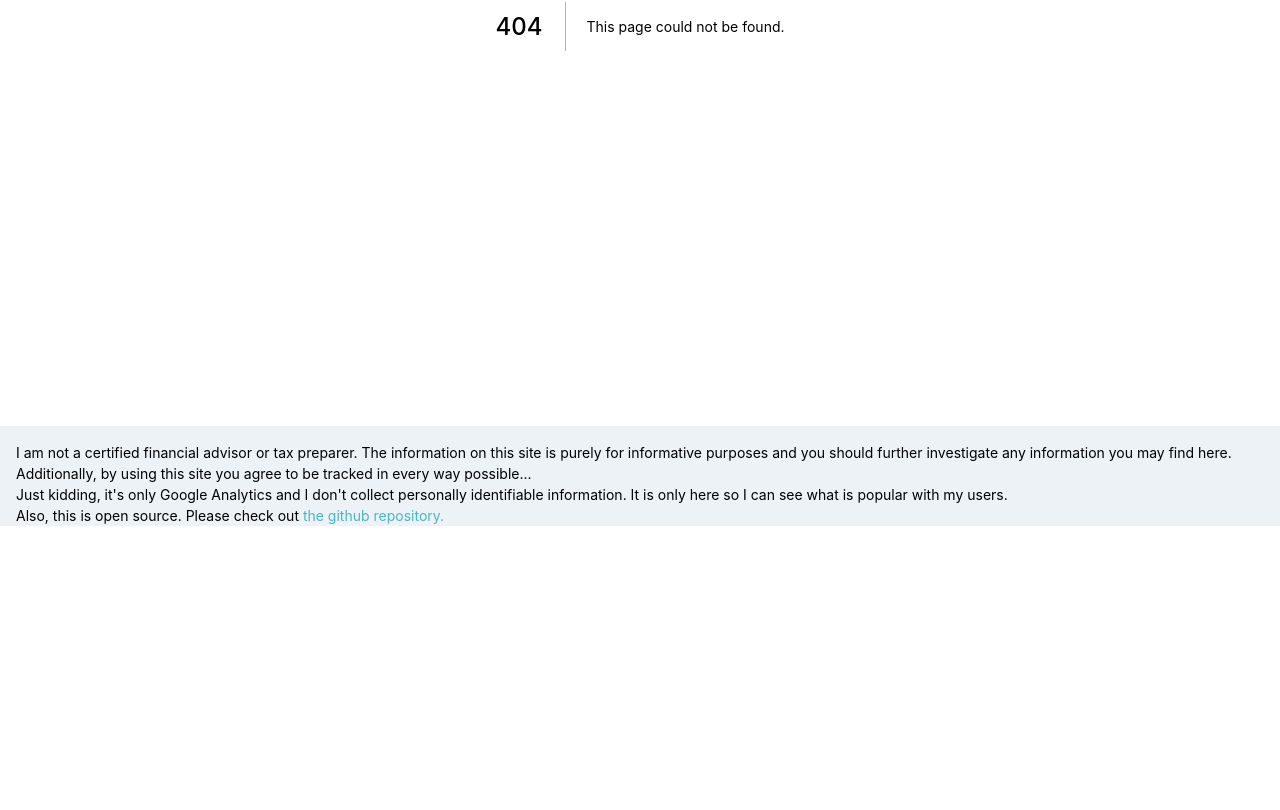
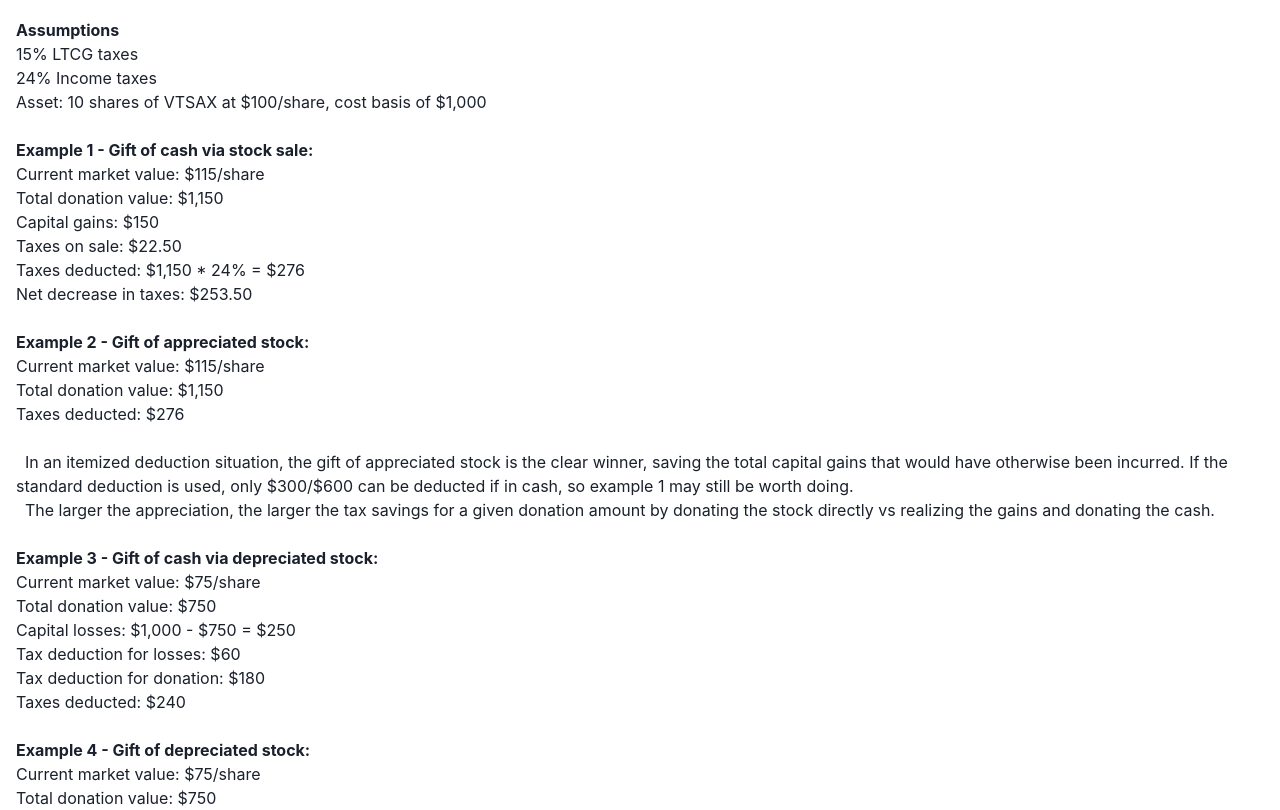
Before and after one commit to m3fawner/ssr-study, a Next.js app: page /taxation/donations in a window 1280 px wide. Before the commit this address had no page. Shown: the part 430-1240 px from the top of the page. Before the commit the page ends 956 px from the top, so only its background shows below. Built offline with nearby package versions, Linux system fonts and the light colour scheme.

Commit message:
feat(donations)

```diff
--- /dev/null
+++ b/markdown/donations.md
@@ -0,0 +1,105 @@
+#### Donations
+- [Donations](#donations)
+  - [Donations of appreciated assets](#donations-of-appreciated-assets)
+  - [Donor advised fund](#donor-advised-fund)
+
+&nbsp;
+
+  Donations can be used to lower taxable income. For those who itemize their taxes, donations are less restricted and can be up to 100% of your AGI, if donated in cash. These donations can include cash, physical donations (i.e. Goodwill), certain expenses can be deducted in service of a charity, and assets.
+
+  Under the CARES act, $300 if filing single, or $600 if married filing jointly, can be donated as cash and be deducted without needing to itemize.
+
+&nbsp;
+
+##### Donations of appreciated assets
+
+&nbsp;
+
+  A compelling way of donating to charity is via appreciated assets. This is easier to convey via examples rather than a block of text. At a high level, charities are tax exempt and, as a result, do not incur taxes on [capital gains](/taxation/capital-gains). What this allows you, as a donor, to do, is to have a tax exempt entity sell the asset for market value, without incurring capital gains taxes.
+
+&nbsp;
+
+**Assumptions**
+15% LTCG taxes
+24% Income taxes
+Asset: 10 shares of VTSAX at $100/share, cost basis of $1,000
+
+&nbsp;
+
+**Example 1 - Gift of cash via stock sale:**
+Current market value: $115/share
+Total donation value: $1,150
+Capital gains: $150
+Taxes on sale: $22.50
+Taxes deducted: $1,150 * 24% = $276
+Net decrease in taxes: $253.50
+
+&nbsp;
+
+**Example 2 - Gift of appreciated stock:**
+Current market value: $115/share
+Total donation value: $1,150
+Taxes deducted: $276
+
+&nbsp;
+
+  In an itemized deduction situation, the gift of appreciated stock is the clear winner, saving the total capital gains that would have otherwise been incurred. If the standard deduction is used, only $300/$600 can be deducted if in cash, so example 1 may still be worth doing.
+
+  The larger the appreciation, the larger the tax savings for a given donation amount by donating the stock directly vs realizing the gains and donating the cash.
+
+&nbsp;
+
+**Example 3 - Gift of cash via depreciated stock:**
+Current market value: $75/share
+Total donation value: $750
+Capital losses: $1,000 - $750 = $250
+Tax deduction for losses: $60
+Tax deduction for donation: $180
+Taxes deducted: $240
+
+&nbsp;
+
+**Example 4 - Gift of depreciated stock:**
+Current market value: $75/share
+Total donation value: $750
+Taxes deducted: $180
+
+&nbsp;
+
+  As you can see, donating depreciated stock does not make sense. The charity somewhat benefits from receiving cash (easier to work with, can buy into VTSAX at market value if they wanted to at that time), and you benefit from the tax deduction of the capital loss + donation.
+
+&nbsp;
+
+##### Donor advised fund
+
+&nbsp;
+
+  Donor advised funds take the concept above, but gives you the ability to control the manner in which the money is donated, when, and to whom it is donated to. These accounts generally come with a slight operating expense (Fidelity is a popular option, and charges $100 or 0.06%, whichever is greater).
+
+  Donations to this fund are immediately tax deductible under the same rules above, allowing you to get the immediate benefit of the donations, but you can still manage the funds. This gives you the ability to do some creative things like establishing a large donation as a part of your will, while getting the tax benefits of the donation while establishing the fund.
+
+  Additionally, since the fund is managed by you & your estate, it can be passed down and the terms of the donations changed based on the successor’s desire.
+
+&nbsp;
+
+**An example where this may be worthwhile:**
+
+  A family donates $1,000,000 to a donor advised fund (DAF) throughout the years. Along the way, rules are established that every dollar over $1m gets donated to Charity of Evan. Every year, approximately $10,000 gets donated in this example (with no further money needed to be donated, thanks market!).
+
+  After 10 years, there’s $1,000,000 in the DAF, and the Charity of Evan has received $100,000. Unfortunately, the donors pass away at this time, and the DAF gets inherited by their children.
+
+  However, two years after their passing, Charity of Evan makes changes that the children of the donors don’t feel aligned with the wishes of their parents. At this point, the children can redirect the donations to a different charity that does align with the original wishes.
+
+  Had a DAF not been established, it’s probable that the $1,000,000 in donations would have (maybe) gone to Charity of Evan and used to support the change in direction that didn’t align with the wishes of the parents.
+
+  Now, while this is a really contrived example, the fund allows the flexibility of establishing a long-lived & evolving donation platform. As the world changes, so do the needs of charities to address new problems, which is a huge plus of this approach!
+
+&nbsp;
+
+**Another possible benefit:**
+
+  Let’s say while I was a young investor, I invested in a really terrible fund with a horrible expense ratio of 5.5%, let’s call it EVAN. As I’ve aged, I realize EVAN being held in a brokerage account is a bad idea, because selling it would mean realizing all of its gains over the years. I want to rebalance into VTSAX, but that would mean taking a huge tax hit. I also have plans of setting aside a large amount of money to donate upon my death. I could set aside a dollar amount in my will and let those executing the will come up with it…which may mean selling EVAN and the estate needing to pay capital gains taxes.
+
+  If I establish a DAF, I can donate all of my EVAN holdings, get the tax deduction for the donation, and then also immediately sell EVAN in favor of VTSAX inside of the fund, since the DAF is tax exempt.
+
+  Since I had plans to make the donation at the time of my death anyway, the fund can now be paid out entirely to the charity at that time.
--- /dev/null
+++ b/pages/taxation/donations.jsx
@@ -0,0 +1,21 @@
+import PropTypes from 'prop-types';
+import Head from '../../src/components/Head';
+import MarkdownConverter from '../../src/components/MarkdownConverter';
+import getMarkdown from '../../markdown/getMarkdown';
+
+const Donations = ({ donations }) => (
+  <>
+    <Head title="Donations" description="Donations can help your tax liability beyond just the deduction of the donation amount." url="taxation/donations" />
+    <MarkdownConverter pt="5" markdown={donations} />
+  </>
+);
+Donations.propTypes = {
+  donations: PropTypes.string.isRequired,
+};
+
+export const getStaticProps = async () => ({
+  props: {
+    donations: await getMarkdown('donations'),
+  },
+});
+export default Donations;
--- a/src/components/Header.jsx
+++ b/src/components/Header.jsx
@@ -19,6 +19,7 @@ const ROUTE_KEYS = {
   '401K': '401K',
   ASSET_ALLOCATION: 'ASSET_ALLOCATION',
   CAPITAL_GAINS: 'CAPITAL_GAINS',
+  DONATIONS: 'DONATIONS',
   DIVERSIFICATION: 'DIVERSIFICATION',
   EQUITY_COMPENSATION: 'EQUITY_COMPENSATION',
   FSA: 'FSA',
@@ -34,6 +35,7 @@ const ROUTES = {
   [ROUTE_KEYS['401K']]: '/401k',
   [ROUTE_KEYS.ASSET_ALLOCATION]: '/investments/asset-allocation',
   [ROUTE_KEYS.CAPITAL_GAINS]: '/taxation/capital-gains',
+  [ROUTE_KEYS.DONATIONS]: '/taxation/donations',
   [ROUTE_KEYS.DIVERSIFICATION]: '/investments/diversification',
   [ROUTE_KEYS.EQUITY_COMPENSATION]: '/equity-compensation',
   [ROUTE_KEYS.MEGABACKDOOR_ROTH]: '/401k/megabackdoor-roth',
@@ -48,6 +50,7 @@ const ROUTE_NAMES = {
   [ROUTE_KEYS['401K']]: '401(k)',
   [ROUTE_KEYS.ASSET_ALLOCATION]: 'Asset allocation',
   [ROUTE_KEYS.CAPITAL_GAINS]: 'Capital gains',
+  [ROUTE_KEYS.DONATIONS]: 'Donations',
   [ROUTE_KEYS.DIVERSIFICATION]: 'Diversification',
   [ROUTE_KEYS.EQUITY_COMPENSATION]: 'Equity compensation',
   [ROUTE_KEYS.MEGABACKDOOR_ROTH]: 'Megabackdoor Roth',
@@ -75,6 +78,7 @@ const TAXATION = {
     ROUTE_KEYS.TAX_OPTIMIZATIONS,
     ROUTE_KEYS.ROTH_TRAD_AT,
     ROUTE_KEYS.TAX_HARVESTING,
+    ROUTE_KEYS.DONATIONS,
   ],
 };
 const FOUR_OH_ONE_K = {
```
